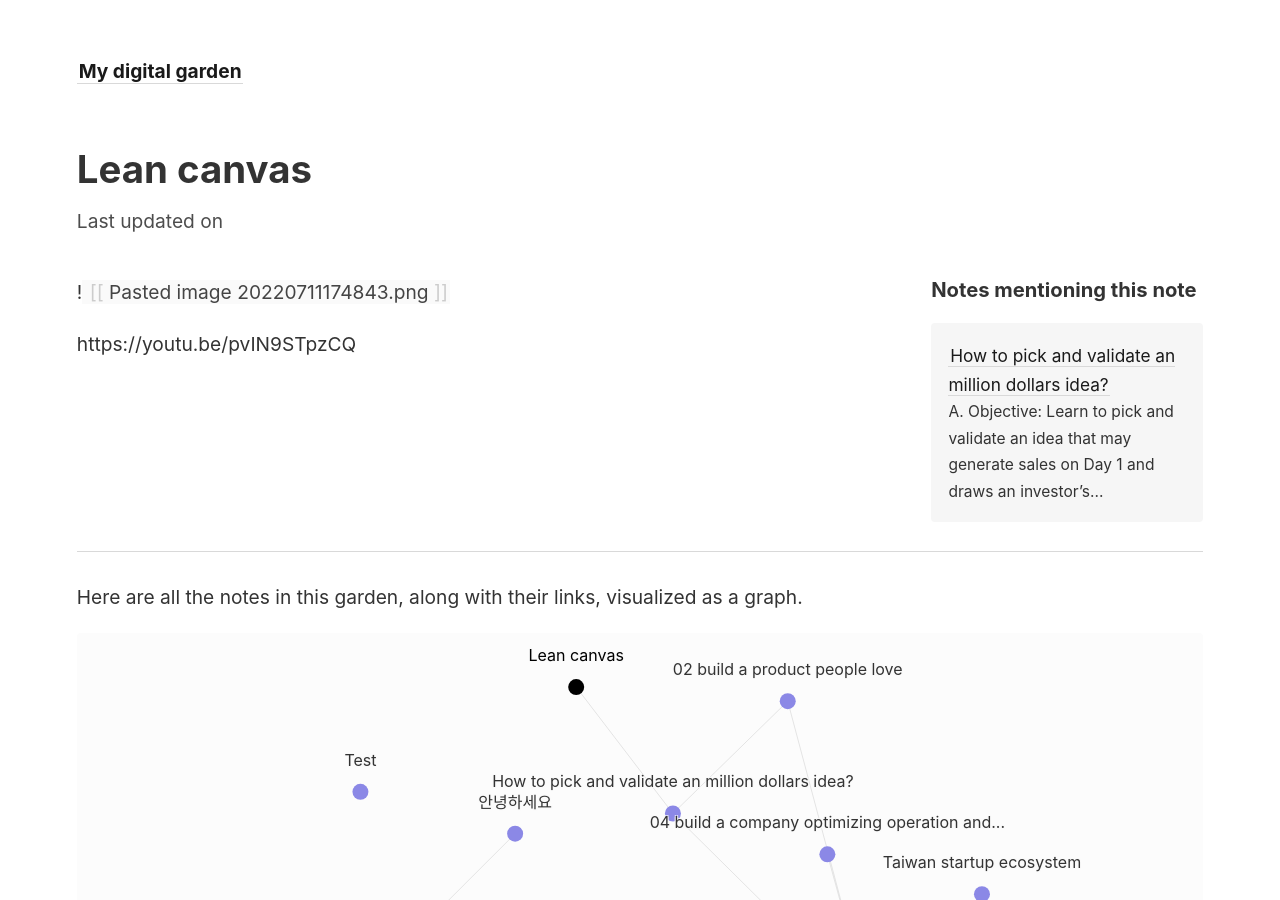
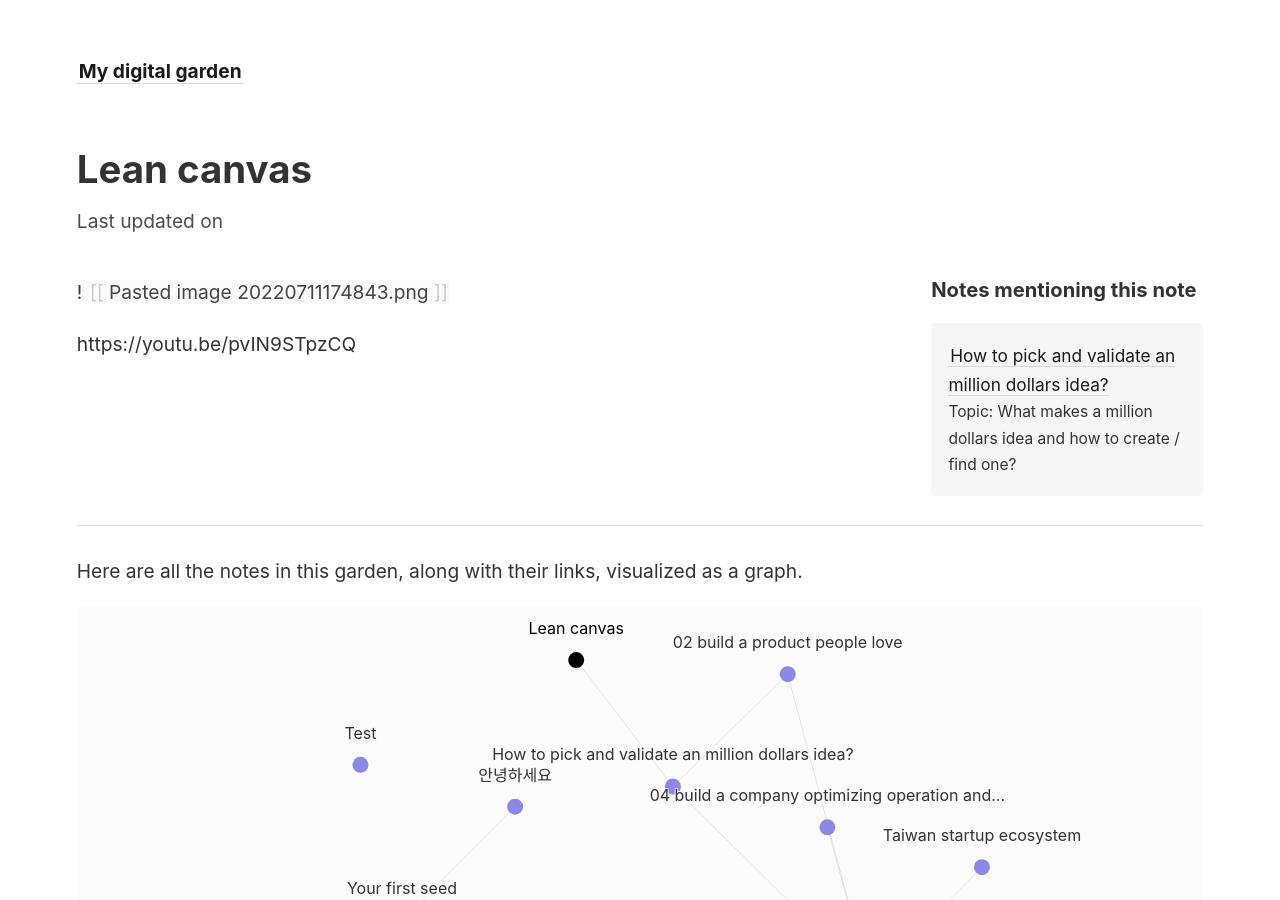
Before and after one commit to davidkuo11111/obsidian, a Jekyll site: the page built from _notes/Tools/Lean Canvas.md, in a window 1280 px wide and 900 px high. Built offline with Jekyll 4.4.1, drawn with Linux system fonts in a browser that asks for light colours.

Commit message:
0.11 updated 01 Pick and validate an idea
0.11 updated 01 Pick and validate an idea

```diff
--- a/_notes/Entrepreneurship/01 Pick and validate an idea.md
+++ b/_notes/Entrepreneurship/01 Pick and validate an idea.md
@@ -2,14 +2,20 @@
 title: How to pick and validate an million dollars idea?
 ---
 
-# A. Objective:
+# Topic: What makes a million dollars idea and how to create / find one?
+
+while
+
+
+## Section A > Objective:
 Learn to pick and validate an idea that may generate sales on Day 1 and draws an investor's attention to investing at the very early stage of a startup.
 
 
-# B. Steps:
+## Section B > Steps:
 Below are the steps that may not be intuitive but are used by experienced investors or accelerators coaching the startup they mentor and invest in
 
-## Step 1: Does your idea fulfill one of the following? (the idea that attracts customers)
+### 【B1】 Step 1: Does your idea fulfill one of the following? (the idea that attracts customers)
+
 
 A million-dollar idea starts with one of the following.
 * 1 > solve an urgent problem that impacts a million people:
```
Also changed, not shown: other parts of _notes/Entrepreneurship/01 Pick and validate an idea.md (+7 -4 lines).
